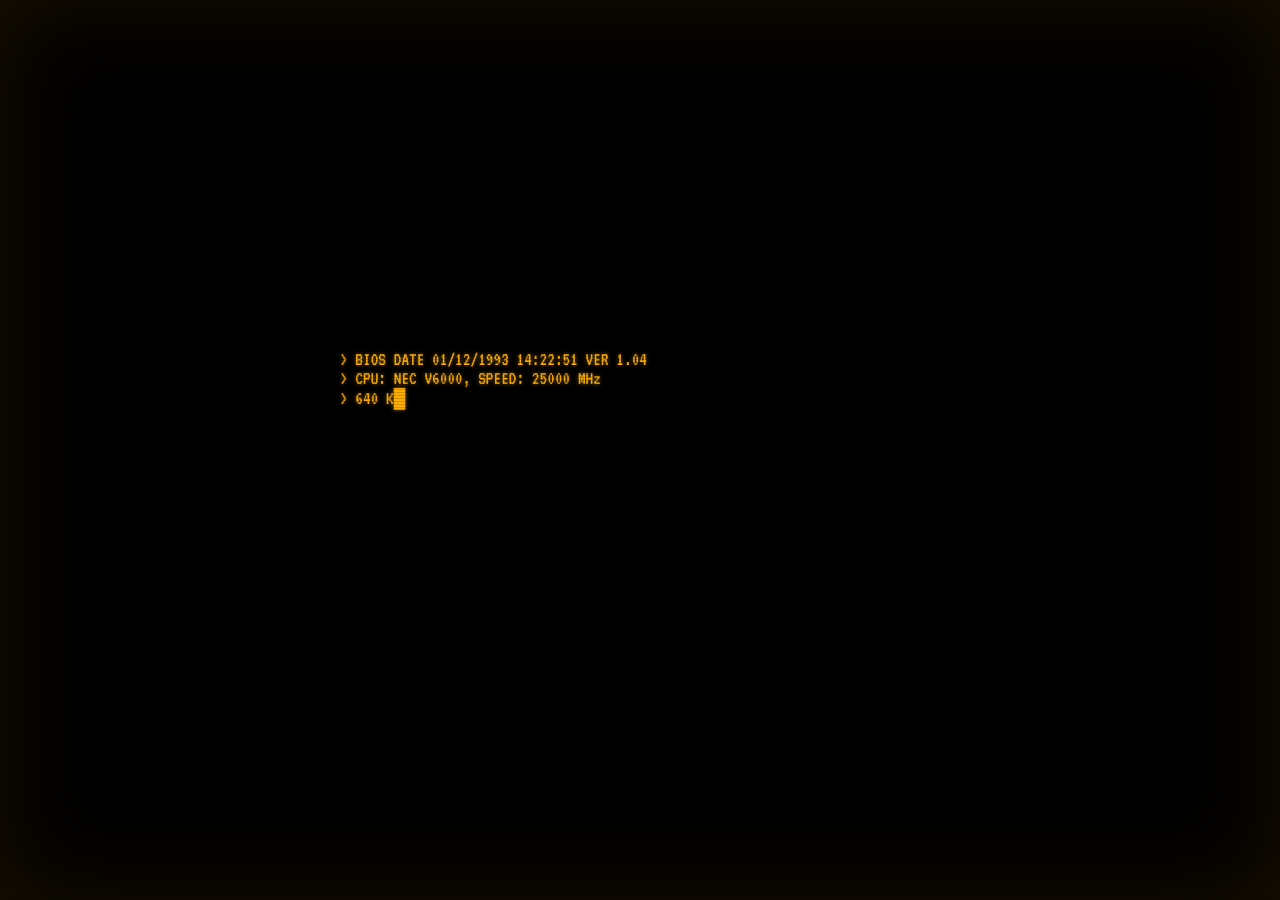
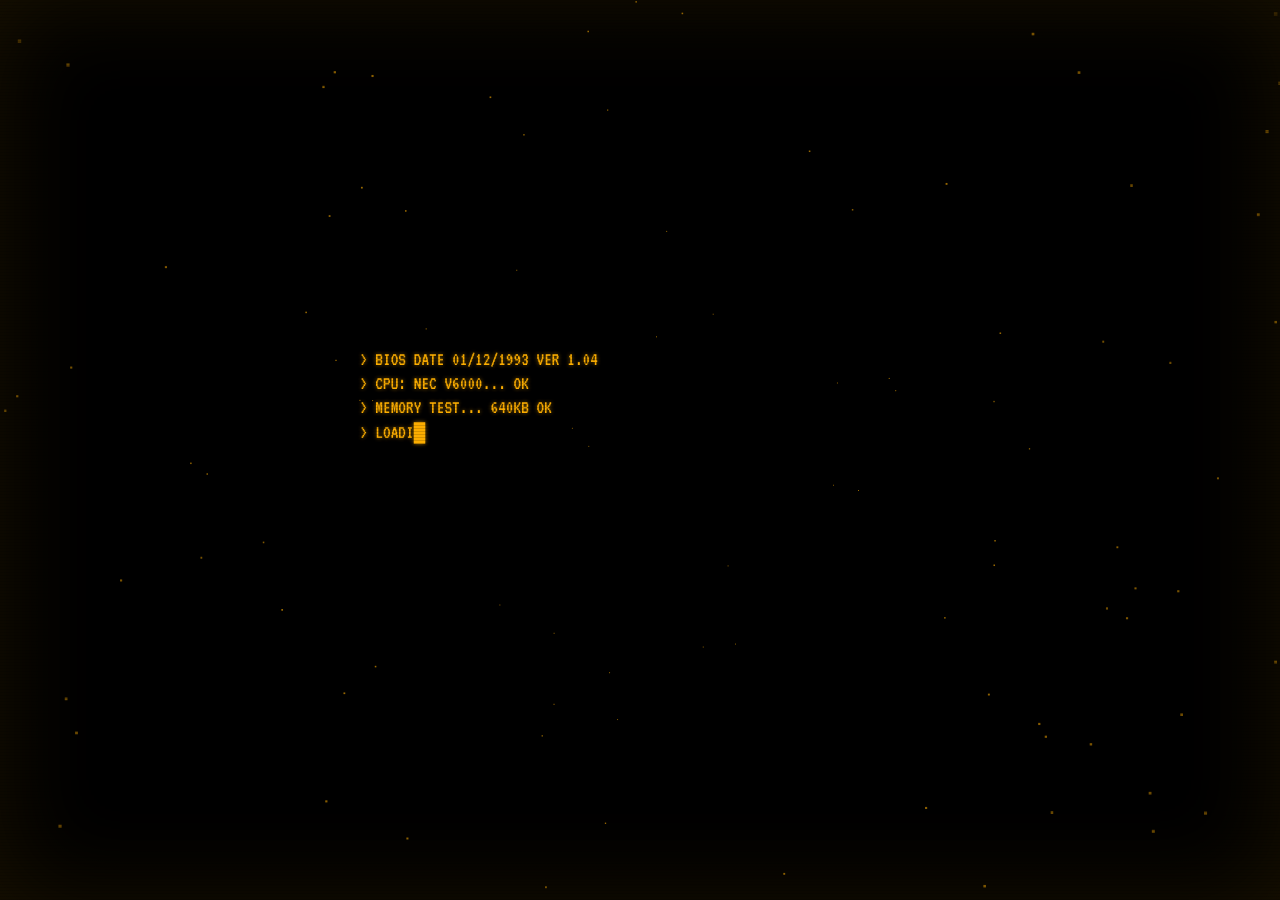
Before and after one commit to relyant/relyant.github.io, a Jekyll site: the page specs/index.html, which Jekyll copies as it is, in a window 1280 px wide. Built offline with Jekyll 4.4.1, drawn with Linux system fonts in a browser that asks for light colours.

Commit message:
Update index.html

```diff
--- a/specs/index.html
+++ b/specs/index.html
@@ -18,13 +18,11 @@
             font-family: 'Share Tech Mono', monospace;
             height: 100vh;
             width: 100vw;
-            overflow: hidden; /* Prevent scrolling for full immersion */
+            overflow: hidden;
             position: relative;
         }
 
-        /* --- CRT SCREEN EFFECTS (FULLSCREEN) --- */
-
-        /* 1. The Scanlines */
+        /* --- CRT SCREEN EFFECTS --- */
         .scanlines {
             position: fixed;
             top: 0; left: 0; width: 100%; height: 100%;
@@ -54,13 +51,11 @@
             z-index: 99;
         }
 
-        /* 3. The Flicker Animation on the Content */
         .content-layer {
             position: relative;
             z-index: 10;
             height: 100%;
             width: 100%;
-            padding: 40px;
             display: flex;
             flex-direction: column;
             text-shadow: 0 0 4px rgba(255, 176, 0, 0.6);
@@ -73,32 +68,37 @@
             100% { opacity: 0.98; }
         }
 
-        /* --- TYPOGRAPHY UTILS --- */
-        h1, h2, h3 { font-weight: normal; letter-spacing: 2px; }
-        .dim { color: rgba(255, 176, 0, 0.5); }
-        .white { color: #ffe6cc; text-shadow: 0 0 8px rgba(255, 230, 204, 0.6); }
-        .blink { animation: blink 1s step-end infinite; }
-
-        @keyframes blink { 50% { opacity: 0; } }
-
         /* --- SECTIONS --- */
 
-        /* 1. BOOT SCREEN */
+        /* BOOT SCREEN */
         #boot-screen {
             flex: 1;
             display: flex;
             flex-direction: column;
             align-items: center;
             justify-content: center;
+            position: relative;
+            width: 100%;
+            height: 100%;
+        }
+
+        /* STARFIELD CANVAS */
+        #starfield {
+            position: absolute;
+            top: 0; left: 0;
+            width: 100%; height: 100%;
+            z-index: -1;
+            opacity: 0.6; /* Dim brightness so text is readable */
         }
 
         #splash-logo {
             width: 30%;
             height: auto;
             margin-bottom: 40px;
-            opacity: 0; /* Starts hidden */
+            opacity: 0;
             filter: drop-shadow(0 0 8px #ffb000);
             transition: opacity 1s ease-in;
+            z-index: 2;
         }
 
         .boot-console {
@@ -108,15 +108,19 @@
             font-family: 'VT323', monospace;
             font-size: 1.2rem;
             min-height: 200px;
+            padding: 0 20px;
+            z-index: 2;
         }
 
-        /* 2. MAIN DASHBOARD (Hidden initially) */
+        /* MAIN DASHBOARD */
         #dashboard-screen {
             display: none;
             height: 100%;
             flex-direction: column;
+            padding: 40px;
         }
 
+        /* ... Reuse original dashboard styles styles ... */
         .top-bar {
             border-bottom: 2px solid #ffb000;
             padding-bottom: 10px;
@@ -125,269 +129,214 @@
             justify-content: space-between;
             align-items: flex-end;
         }
-
-        .main-grid {
-            display: flex;
-            flex: 1;
-            gap: 40px;
-            overflow: hidden;
-        }
-
-        /* Left Column: Data */
-        .specs-col {
-            flex: 1;
-            border: 1px solid rgba(255, 176, 0, 0.3);
-            background: rgba(255, 176, 0, 0.02);
-            padding: 20px;
-            display: flex;
-            flex-direction: column;
-            justify-content: center;
-        }
-
-        .data-row {
-            display: flex;
-            justify-content: space-between;
-            border-bottom: 1px dashed rgba(255, 176, 0, 0.3);
-            padding: 12px 0;
-            font-size: 1.2rem;
-        }
+        .main-grid { display: flex; flex: 1; gap: 40px; overflow: hidden; }
+        .specs-col { flex: 1; border: 1px solid rgba(255, 176, 0, 0.3); background: rgba(255, 176, 0, 0.02); padding: 20px; display: flex; flex-direction: column; justify-content: center; }
+        .data-row { display: flex; justify-content: space-between; border-bottom: 1px dashed rgba(255, 176, 0, 0.3); padding: 12px 0; font-size: 1.2rem; }
         .data-row:last-child { border: none; }
-
-        /* Right Column: Visuals */
-        .visual-col {
-            flex: 1.5;
-            position: relative;
-            border: 2px solid #ffb000;
-            overflow: hidden;
-        }
-
-        .corner {
-            position: absolute;
-            width: 20px; height: 20px;
-            border: 4px solid #ffb000;
-            z-index: 20;
-        }
+        .visual-col { flex: 1.5; position: relative; border: 2px solid #ffb000; overflow: hidden; }
+        .corner { position: absolute; width: 20px; height: 20px; border: 4px solid #ffb000; z-index: 20; }
         .tl { top: 0; left: 0; border-right: 0; border-bottom: 0; }
         .tr { top: 0; right: 0; border-left: 0; border-bottom: 0; }
         .bl { bottom: 0; left: 0; border-right: 0; border-top: 0; }
         .br { bottom: 0; right: 0; border-left: 0; border-top: 0; }
+        .scan-overlay { position: absolute; top: 0; left: 0; width: 100%; height: 5px; background: rgba(255, 176, 0, 0.5); box-shadow: 0 0 10px #ffb000; animation: scan 3s linear infinite; z-index: 15; opacity: 0.5; }
+        @keyframes scan { 0% { top: -5%; opacity: 0; } 10% { opacity: 0.5; } 90% { opacity: 0.5; } 100% { top: 105%; opacity: 0; } }
 
-        /* Image Handling */
-        .img-container {
-            width: 100%;
-            height: 100%;
-            background: #110a00;
-            position: relative;
-            /* Ensures images are centered if they don't fill the box completely */
-            display: flex;
-            align-items: center;
-            justify-content: center;
-        }
+        /* IMAGES */
+        .img-container { width: 100%; height: 100%; background: #000000; position: relative; display: flex; align-items: center; justify-content: center; }
+        .ship-img { position: absolute; width: 100%; height: 100%; object-fit: contain; display: none; filter: sepia(100%) saturate(200%) hue-rotate(-15deg) contrast(1.2); opacity: 0.8; mix-blend-mode: hard-light; }
+        .ship-img.active { display: block; }
+        .ship-img.flipped { transform: scaleX(-1); }
 
-        .ship-img {
-            position: absolute;
-            /* Remove top:0 left:0 so flexbox centers it, OR use width/height 100% with contain */
-            width: 100%;
-            height: 100%;
+        /* TYPOGRAPHY */
+        h1, h2, h3 { font-weight: normal; letter-spacing: 2px; }
+        .dim { color: rgba(255, 176, 0, 0.5); }
+        .white { color: #ffe6cc; text-shadow: 0 0 8px rgba(255, 230, 204, 0.6); }
+        .blink { animation: blink 1s step-end infinite; }
+        @keyframes blink { 50% { opacity: 0; } }
 
-            /* --- CHANGE 1: Use Contain instead of Cover --- */
-            object-fit: contain;
-
-            display: none; /* Cycled by JS */
-
-            /* The Retro Photo Look */
-            filter: sepia(100%) saturate(200%) hue-rotate(-15deg) contrast(1.2);
-            opacity: 0.8;
-            mix-blend-mode: hard-light;
-        }
-
-        .ship-img.active { display: block; }
-
-        /* --- CHANGE 2: Horizontal Invert Class --- */
-        .ship-img.flipped {
-            transform: scaleX(-1);
-        }
-
-        .scan-overlay {
-            position: absolute;
-            top: 0; left: 0; width: 100%; height: 5px;
-            background: rgba(255, 176, 0, 0.5);
-            box-shadow: 0 0 10px #ffb000;
-            animation: scan 3s linear infinite;
-            z-index: 15;
-            opacity: 0.5;
-        }
-
-        @keyframes scan {
-            0% { top: -5%; opacity: 0; }
-            10% { opacity: 0.5; }
-            90% { opacity: 0.5; }
-            100% { top: 105%; opacity: 0; }
-        }
-
-        /* Responsive */
         @media (max-width: 900px) {
             .main-grid { flex-direction: column; overflow-y: auto; }
-            .content-layer { padding: 20px; }
+            #dashboard-screen { padding: 20px; }
             .visual-col { min-height: 300px; }
         }
-
     </style>
 </head>
 <body>
 
-    <!-- VISUAL EFFECTS OVERLAYS -->
     <div class="scanlines"></div>
     <div class="crt-glow"></div>
 
     <div class="content-layer">
 
-        <!-- === SCREEN 1: BOOT SEQUENCE === -->
+        <!-- BOOT SECTION -->
         <div id="boot-screen">
-            <img src="logo.webp"
-                 id="splash-logo"
-                 alt="OS Logo"
+            <!-- CANVAS ADDED HERE -->
+            <canvas id="starfield"></canvas>
+
+            <img src="logo.webp" id="splash-logo" alt="OS Logo"
                  onerror="this.onerror=null; this.src='https://placehold.co/200x200/000000/ffb000?text=OS+LOGO&font=monospace';">
-
             <div class="boot-console" id="console-output"></div>
         </div>
 
-        <!-- === SCREEN 2: MAIN DASHBOARD === -->
+        <!-- DASHBOARD SECTION -->
         <div id="dashboard-screen">
-
             <div class="top-bar">
-                <div>
-                    <h1>KIRUNA</h1>
-                    <span class="dim">REG NO. 180924609 // ALUBAT FRANCE</span>
+                <div><h1>KIRUNA</h1><span class="dim">REG NO. 180924609 // ALUBAT FRANCE</span></div>
+                <div style="text-align: right;"><span class="dim">SYSTEM TIME: <span id="clock">00:00:00</span></span></div>
+            </div>
+            <div class="main-grid">
+                <div class="specs-col">
+                    <h3>// VESSEL SPECIFICATIONS</h3><br>
+                    <div class="data-row"><span>CLASS</span> <span class="white">ALUBAT OVNI 43</span></div>
+                    <div class="data-row"><span>LENGTH</span> <span class="white">13 METERS</span></div>
+                    <div class="data-row"><span>BEAM</span> <span class="white">4.5 METERS</span></div>
+                    <div class="data-row"><span>MASS</span> <span class="white">8 TONS (DRY)</span></div>
+                    <div class="data-row"><span>ENGINE</span> <span class="white">1x YANMAR 4JH2-TE</span></div>
+                    <div class="data-row"><span>CREW</span> <span class="white">7 + 1 CPT</span></div>
+                    <div class="data-row"><span>CAT</span> <span class="white">A</span></div>
+                    <br><div class="dim">> STARLINK: CONNECTED<br>> IN-WATER: <span class="blink">NEGATIVE</span></div>
                 </div>
-                <div style="text-align: right;">
-                    <span class="dim">SYSTEM TIME: <span id="clock">00:00:00</span></span>
+                <div class="visual-col">
+                    <div class="corner tl"></div><div class="corner tr"></div><div class="corner bl"></div><div class="corner br"></div>
+                    <div class="scan-overlay"></div>
+                    <div class="img-container">
+                        <img src="boat1.webp" class="ship-img" alt="Exterior" onerror="this.onerror=null; this.src='https://placehold.co/800x600/111/ffb000?text=IMG+1&font=monospace';">
+                        <img src="boat2.webp" class="ship-img" alt="Schematic" onerror="this.onerror=null; this.src='https://placehold.co/800x600/111/ffb000?text=IMG+2&font=monospace';">
+                        <img src="boat3.webp" class="ship-img" alt="Interior" onerror="this.onerror=null; this.src='https://placehold.co/800x600/111/ffb000?text=IMG+3&font=monospace';">
+                    </div>
+                    <div style="position: absolute; bottom: 10px; left: 10px; background: rgba(0,0,0,0.7); padding: 5px;">CAM-FEED <span class="blink">●REC</span></div>
                 </div>
-            </div>
-
-            <div class="main-grid">
-
-                <!-- DATA COLUMN -->
-                <div class="specs-col">
-                    <h3>// VESSEL SPECIFICATIONS</h3>
-                    <br>
-                    <div class="data-row">
-                        <span>CLASS</span> <span class="white">ALUBAT OVNI 43</span>
-                    </div>
-                    <div class="data-row">
-                        <span>LENGTH</span> <span class="white">13 METERS</span>
-                    </div>
-                    <div class="data-row">
-                        <span>BEAM</span> <span class="white">4.5 METERS</span>
-                    </div>
-                    <div class="data-row">
-                        <span>MASS</span> <span class="white">8 TONS (DRY)</span>
-                    </div>
-                    <div class="data-row">
-                        <span>ENGINE</span> <span class="white">1x YANMAR 4JH2-TE</span>
-                    </div>
-                    <div class="data-row">
-                        <span>CREW CAPACITY</span> <span class="white">7 MEMBERS + 1 CAPTAIN</span>
-                    </div>
-                    <div class="data-row">
-                        <span>CE-CATEGORY</span> <span class="white">A</span>
-                    </div>
-                    <br>
-                    <div class="dim">
-                        > STARLINK INTERFACE: CONNECTED<br>
-                        > IN-WATER: <span class="blink">NEGATIVE</span><br>
-                    </div>
-                </div>
-
-                <!-- IMAGE COLUMN -->
-                <div class="visual-col">
-                    <!-- Decor corners -->
-                    <div class="corner tl"></div><div class="corner tr"></div>
-                    <div class="corner bl"></div><div class="corner br"></div>
-
-                    <div class="scan-overlay"></div>
-
-                    <div class="img-container">
-                        <img src="boat1.webp" class="ship-img" alt="Exterior View"
-                             onerror="this.onerror=null; this.src='https://placehold.co/800x600/111/ffb000?text=IMAGE+FILE+CORRUPT+(boat1)&font=monospace';">
-
-                        <img src="boat2.webp" class="ship-img" alt="Schematic View"
-                             onerror="this.onerror=null; this.src='https://placehold.co/800x600/111/ffb000?text=IMAGE+FILE+CORRUPT+(boat2)&font=monospace';">
-
-                        <img src="boat3.webp" class="ship-img" alt="Interior View"
-                             onerror="this.onerror=null; this.src='https://placehold.co/800x600/111/ffb000?text=IMAGE+FILE+CORRUPT+(boat3)&font=monospace';">
-                    </div>
-
-                    <div style="position: absolute; bottom: 10px; left: 10px; background: rgba(0,0,0,0.7); padding: 5px;">
-                        CAM-FEED <span class="blink">●REC</span>
-                    </div>
-                </div>
-
             </div>
         </div>
 
     </div>
 
 <script>
-    // === CONFIGURATION ===
-    const BOOT_SPEED = 40; // ms per character
-    const IMAGE_CYCLE_SPEED = 3000; // ms per image
+    // === SETTINGS ===
+    const BOOT_SPEED = 30;
+    const IMAGE_CYCLE_SPEED = 3000;
 
-    // === DOM ELEMENTS ===
+    // === ELEMENTS ===
     const bootScreen = document.getElementById('boot-screen');
     const dashboardScreen = document.getElementById('dashboard-screen');
     const logo = document.getElementById('splash-logo');
     const consoleOutput = document.getElementById('console-output');
 
-    // === BOOT SEQUENCE TEXT ===
+    // === EFFICIENT STARFIELD (FAKE 3D) ===
+    let starReqId;
+
+    function initStarfield() {
+        const canvas = document.getElementById('starfield');
+        const ctx = canvas.getContext('2d');
+
+        let w = canvas.width = window.innerWidth;
+        let h = canvas.height = window.innerHeight;
+        let cx = w / 2;
+        let cy = h / 2;
+
+        window.addEventListener('resize', () => {
+            w = canvas.width = window.innerWidth;
+            h = canvas.height = window.innerHeight;
+            cx = w / 2; cy = h / 2;
+        });
+
+        // Simple star objects: x/y are offset from center
+        const count = 100;
+        const stars = [];
+
+        for(let i=0; i<count; i++) {
+            stars.push({
+                x: (Math.random() - 0.1) * w,
+                y: (Math.random() - 0.1) * h
+            });
+        }
+
+        function animate() {
+            // Clear screen
+            ctx.clearRect(0,0, w, h);
+            ctx.fillStyle = '#ffb000'; // Amber stars
+
+            for(let i=0; i<count; i++) {
+                const s = stars[i];
+
+                // "Warp" math: simple multiplication expands from center
+                s.x *= 1.01;
+                s.y *= 1.01;
+
+                // Render at Center + Offset
+                let px = cx + s.x;
+                let py = cy + s.y;
+
+                // Check bounds
+                if(px < 0 || px > w || py < 0 || py > h) {
+                    // Reset to a random spot near center
+                    s.x = (Math.random() - 0.5) * 2000;
+                    s.y = (Math.random() - 0.5) * 2000;
+                    px = cx + s.x;
+                    py = cy + s.y;
+                }
+
+                // Draw Rect (faster than Arc)
+                // Size grows slightly as it moves out for fake depth
+                const size = (Math.abs(s.x) + Math.abs(s.y)) / 300;
+                ctx.fillRect(px, py, Math.max(1, size), Math.max(1, size));
+            }
+            starReqId = requestAnimationFrame(animate);
+        }
+        animate();
+    }
+
+    function stopStarfield() {
+        if(starReqId) cancelAnimationFrame(starReqId);
+    }
+
+    // === TYPEWRITER ===
     const bootLines = [
-        "BIOS DATE 01/12/1993 14:22:51 VER 1.04",
-        "CPU: NEC V6000, SPEED: 25000 MHz",
-        "640 KB RAM SYSTEM... OK",
-        "VIDEO ADAPTER... DETECTED",
-        "INITIALIZING GRAPHICS SUBSYSTEM...",
-        "AUTHENTICATING USER...",
+        "BIOS DATE 01/12/1993 VER 1.04",
+        "CPU: NEC V6000... OK",
+        "MEMORY TEST... 640KB OK",
+        "LOADING DRIVERS...",
+        "AUTHENTICATING...",
         "ACCESS GRANTED."
     ];
 
-    // === UTILS ===
-    const wait = (ms) => new Promise(resolve => setTimeout(resolve, ms));
+    const wait = (ms) => new Promise(r => setTimeout(r, ms));
 
     async function typeLine(text) {
-        const lineDiv = document.createElement('div');
-        lineDiv.className = 'console-line';
-        consoleOutput.appendChild(lineDiv);
-
-        let currentText = "> ";
-        lineDiv.textContent = currentText;
-
-        for (let i = 0; i < text.length; i++) {
-            currentText += text[i];
-            lineDiv.textContent = currentText + "█";
-            await wait(Math.random() * 30 + 10);
+        const div = document.createElement('div');
+        div.style.marginBottom = "5px"; // spacing
+        consoleOutput.appendChild(div);
+        let curr = "> ";
+        for (let c of text) {
+            curr += c;
+            div.textContent = curr + "█";
+            await wait(Math.random() * 20 + 20);
         }
-        lineDiv.textContent = currentText;
+        div.textContent = curr;
     }
 
-    // === MAIN LOGIC ===
+    // === MAIN BOOT ===
     async function bootUp() {
+        initStarfield(); // Start stars
+
         await wait(500);
         logo.style.opacity = 1;
-        await wait(2000);
-
+        await wait(1500);
         logo.style.display = 'none';
 
         for (let line of bootLines) {
             await typeLine(line);
             await wait(100);
         }
+        await wait(800);
 
-        await wait(1000);
-
+        // Transition
         document.body.style.backgroundColor = '#ffb000';
         await wait(50);
         document.body.style.backgroundColor = '#000';
 
+        stopStarfield(); // Stop JS animation loop to save CPU
         bootScreen.style.display = 'none';
         dashboardScreen.style.display = 'flex';
 
```
Also changed, not shown: other parts of specs/index.html (+17 -48 lines).
